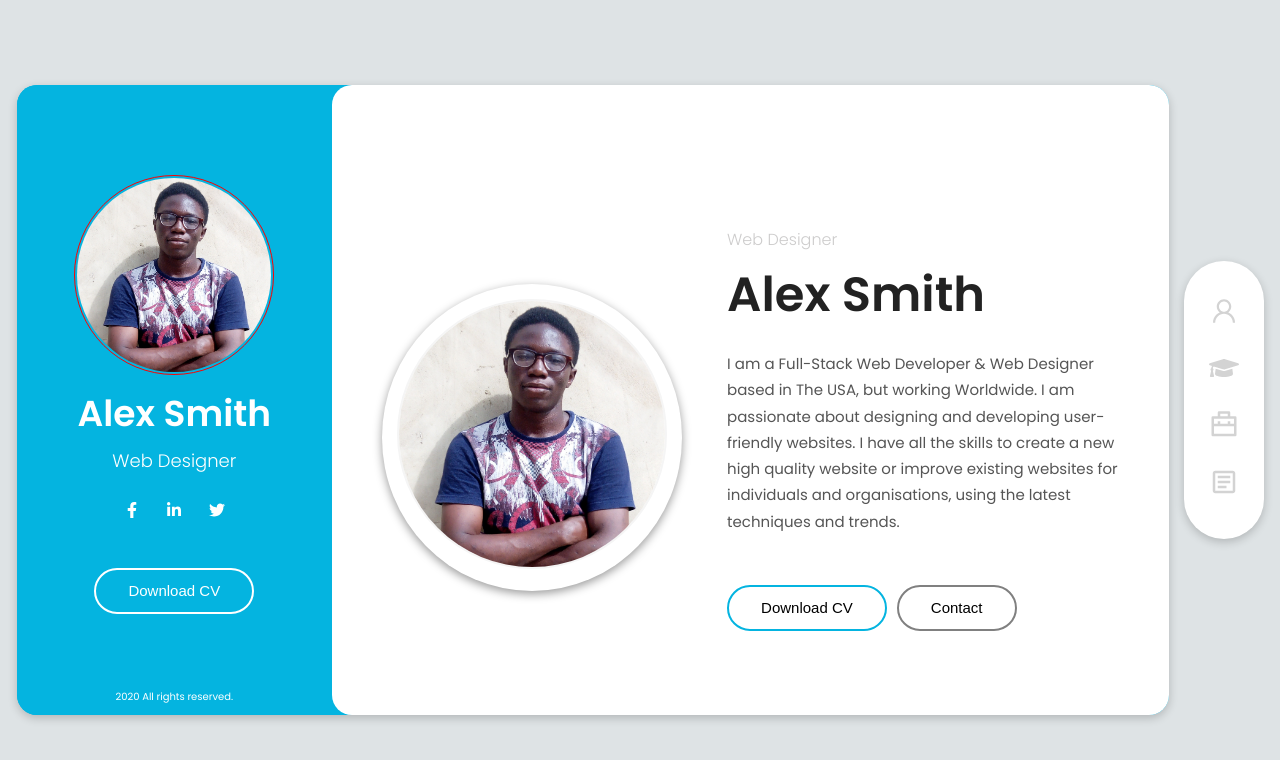
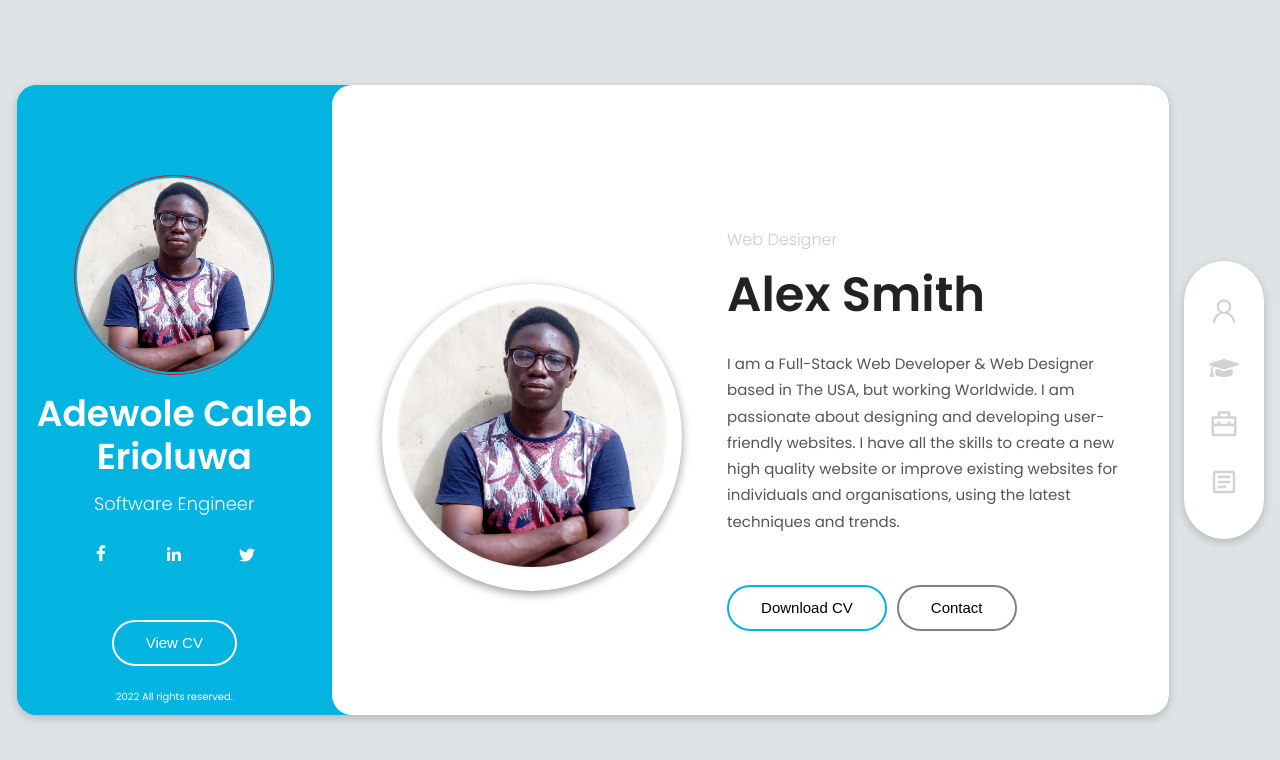
Before and after one commit to caleberi/portfolio, a React (Create React App) app: page / in a window 1280 px wide. Shown: the top 760 px of the page. Built offline with nearby package versions, Linux system fonts and the light colour scheme.

Commit message:
feat : add new summary page update

```diff
--- a/src/Components/PortfolioSummary/PortfolioSummary.tsx
+++ b/src/Components/PortfolioSummary/PortfolioSummary.tsx
@@ -18,30 +18,28 @@ const PortfolioSummary = () => {
         </div>
 
         <div className="portfolio__summaryDetails">
-            <h2>Alex Smith</h2>
-            <p>Web Designer</p>
+            <h2>Adewole Caleb Erioluwa</h2>
+            <p>Software Engineer</p>
 
             <div className="portfolio__summaryDetailIcon">
                 <FaFacebookF style={style}/>
-                <FaLinkedinIn style={style}/>
-                <FaTwitter style={style}/>
+                <a href="https://www.linkedin.com/in/adewole-caleb/"><FaLinkedinIn style={style}/></a>
+                <a href="https://twitter.com/soundboax"><FaTwitter style={style}/></a>
             </div>
-
-            {/* <button className="portfolio__summaryCV">
-                Download CV
-            </button> */}
         <Button
             border='2px solid white'
             borderRadius='50px'
-            children = 'Download CV'
+            children = 'View CV'
             color='white'
             backgroundColor='transparent'
             marginTop='50px'
+            href='https://docs.google.com/document/d/1tN_KscJQdc24TMDMLSmHv7pv8RCqjwM2cp9qNXTyfWc/edit?usp=sharing'
+            textColor='white'
         />
         </div>
 
         <div className="portfolio__summaryDetailsFooter">
-            <small>2020 All rights reserved.</small>
+            <small>2022 All rights reserved.</small>
         </div>
 
     </div>
```
